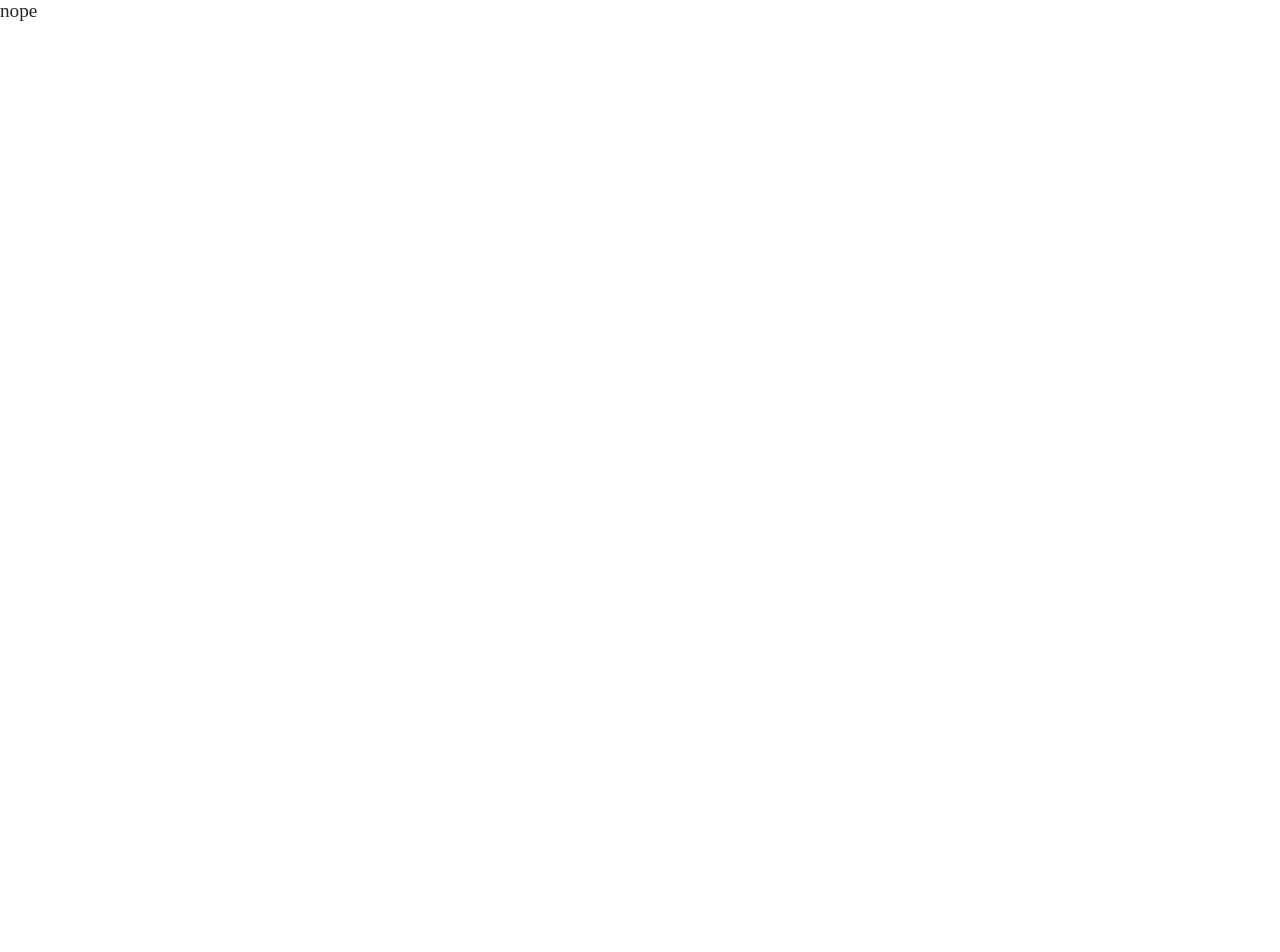
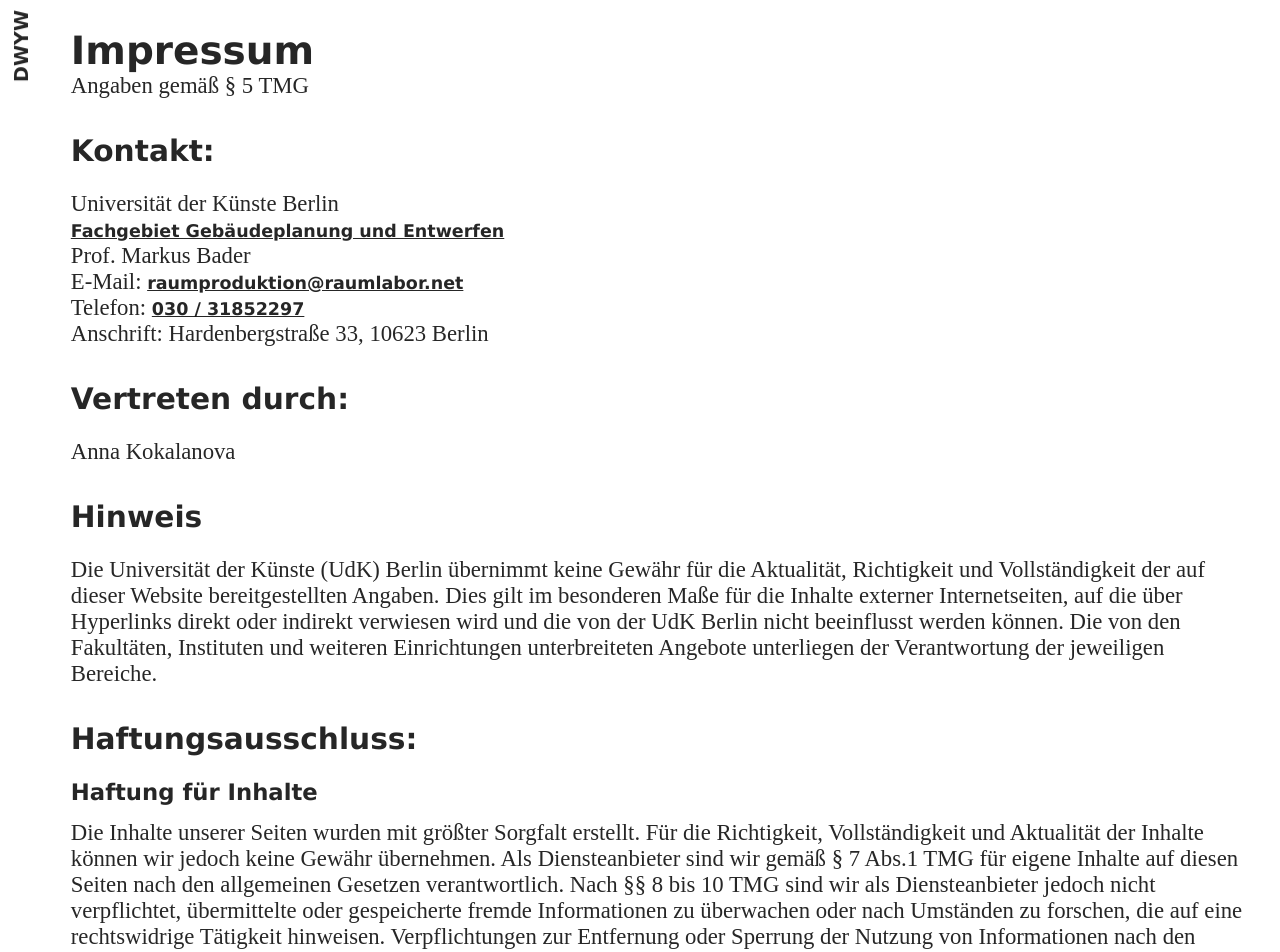
Before and after one commit to messismore/do-what-you-want, a Nuxt app: page /Imprint in a window 1280 px wide. Shown: the top 952 px of the page. Before the commit the page ends 800 px from the top, so only its background shows below. Built offline with nearby package versions, Linux system fonts and the light colour scheme.

Commit message:
Add imprint

```diff
--- a/pages/Imprint.vue
+++ b/pages/Imprint.vue
@@ -1,9 +1,133 @@
 <template>
-  <div>nope</div>
+  <div>
+    <TheNavButton />
+    <article class="imprint">
+      <h1>Impressum</h1>
+      <p>Angaben gemäß § 5 TMG</p>
+      <h2>Kontakt:</h2>
+      <address>
+        <p>Universität der Künste Berlin</p>
+        <p>
+          <a
+            href="https://www.udk-berlin.de/studium/architektur/fachgebiete/gebaeudeplanung-und-entwerfen/"
+          >
+            Fachgebiet Gebäudeplanung und Entwerfen
+          </a>
+        </p>
+        <p>Prof. Markus Bader</p>
+        <p>
+          E-Mail:
+          <a href="mailto:raumproduktion@raumlabor.net">
+            raumproduktion@raumlabor.net
+          </a>
+        </p>
+        <p>Telefon: <a href="tel:03031852297">030 / 31852297</a></p>
+        <p>Anschrift: Hardenbergstraße 33, 10623 Berlin</p>
+      </address>
+      <h2>Vertreten durch:</h2>
+      <p>Anna Kokalanova</p>
+      <h2>Hinweis</h2>
+      <p>
+        Die Universität der Künste (UdK) Berlin übernimmt keine Gewähr für die
+        Aktualität, Richtigkeit und Vollständigkeit der auf dieser Website
+        bereitgestellten Angaben. Dies gilt im besonderen Maße für die Inhalte
+        externer Internetseiten, auf die über Hyperlinks direkt oder indirekt
+        verwiesen wird und die von der UdK Berlin nicht beeinflusst werden
+        können. Die von den Fakultäten, Instituten und weiteren Einrichtungen
+        unterbreiteten Angebote unterliegen der Verantwortung der jeweiligen
+        Bereiche.
+      </p>
+      <h2>Haftungsausschluss:</h2>
+      <h3>Haftung für Inhalte</h3>
+      <p>
+        Die Inhalte unserer Seiten wurden mit größter Sorgfalt erstellt. Für die
+        Richtigkeit, Vollständigkeit und Aktualität der Inhalte können wir
+        jedoch keine Gewähr übernehmen. Als Diensteanbieter sind wir gemäß § 7
+        Abs.1 TMG für eigene Inhalte auf diesen Seiten nach den allgemeinen
+        Gesetzen verantwortlich. Nach §§ 8 bis 10 TMG sind wir als
+        Diensteanbieter jedoch nicht verpflichtet, übermittelte oder
+        gespeicherte fremde Informationen zu überwachen oder nach Umständen zu
+        forschen, die auf eine rechtswidrige Tätigkeit hinweisen.
+        Verpflichtungen zur Entfernung oder Sperrung der Nutzung von
+        Informationen nach den allgemeinen Gesetzen bleiben hiervon unberührt.
+        Eine diesbezügliche Haftung ist jedoch erst ab dem Zeitpunkt der
+        Kenntnis einer konkreten Rechtsverletzung möglich. Bei Bekanntwerden von
+        entsprechenden Rechtsverletzungen werden wir diese Inhalte umgehend
+        entfernen.
+      </p>
+      <h3>Haftung für Links</h3>
+      <p>
+        Unser Angebot enthält Links zu externen Webseiten Dritter, auf deren
+        Inhalte wir keinen Einfluss haben. Deshalb können wir für diese fremden
+        Inhalte auch keine Gewähr übernehmen. Für die Inhalte der verlinkten
+        Seiten ist stets der jeweilige Anbieter oder Betreiber der Seiten
+        verantwortlich. Die verlinkten Seiten wurden zum Zeitpunkt der
+        Verlinkung auf mögliche Rechtsverstöße überprüft. Rechtswidrige Inhalte
+        waren zum Zeitpunkt der Verlinkung nicht erkennbar. Eine permanente
+        inhaltliche Kontrolle der verlinkten Seiten ist jedoch ohne konkrete
+        Anhaltspunkte einer Rechtsverletzung nicht zumutbar. Bei Bekanntwerden
+        von Rechtsverletzungen werden wir derartige Links umgehend entfernen.
+      </p>
+      <h3>Urheberrecht</h3>
+      <p>
+        Die durch die Seitenbetreiber erstellten Inhalte und Werke auf diesen
+        Seiten unterliegen dem deutschen Urheberrecht. Die Vervielfältigung,
+        Bearbeitung, Verbreitung und jede Art der Verwertung außerhalb der
+        Grenzen des Urheberrechtes bedürfen der schriftlichen Zustimmung des
+        jeweiligen Autors bzw. Erstellers. Downloads und Kopien dieser Seite
+        sind nur für den privaten, nicht kommerziellen Gebrauch gestattet.
+        Soweit die Inhalte auf dieser Seite nicht vom Betreiber erstellt wurden,
+        werden die Urheberrechte Dritter beachtet. Insbesondere werden Inhalte
+        Dritter als solche gekennzeichnet. Sollten Sie trotzdem auf eine
+        Urheberrechtsverletzung aufmerksam werden, bitten wir um einen
+        entsprechenden Hinweis. Bei Bekanntwerden von Rechtsverletzungen werden
+        wir derartige Inhalte umgehend entfernen.
+      </p>
+    </article>
+  </div>
 </template>
 
 <script>
 export default {}
 </script>
 
-<style lang="sass" scoped></style>
+<style lang="scss">
+.imprint {
+  padding: var(--space-s-m);
+  margin-left: var(--space-m-l);
+
+  address {
+    font-style: normal;
+  }
+
+  a {
+    font-size: var(--step--1);
+  }
+
+  h1 {
+    font-size: var(--step-2);
+  }
+
+  h2 {
+    font-size: var(--step-1);
+    margin-top: var(--space-m);
+  }
+
+  h2 + * {
+    margin-top: var(--space-s);
+  }
+
+  h3 {
+    font-size: var(--step-0);
+    margin-top: var(--space-s);
+  }
+
+  h3 + * {
+    margin-top: var(--space-xs);
+  }
+
+  p {
+    font-size: var(--step-0);
+  }
+}
+</style>
```
